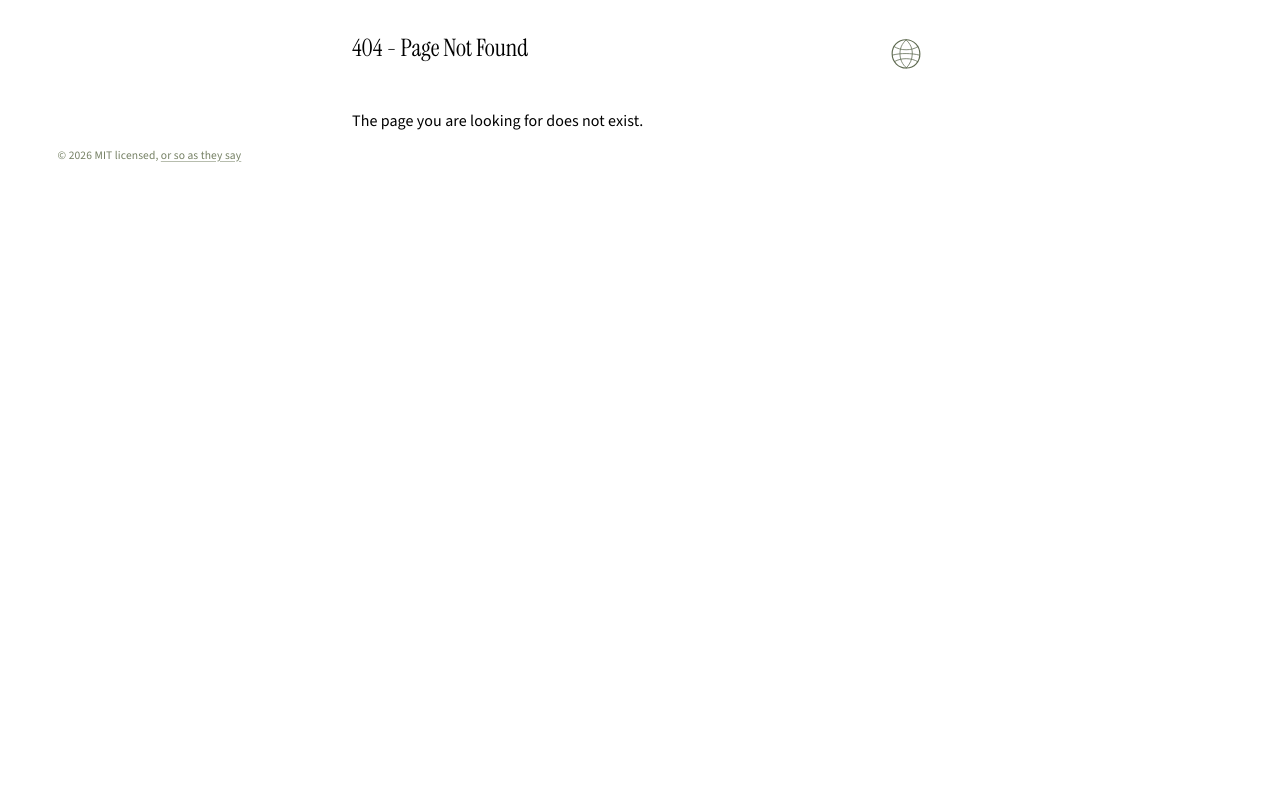
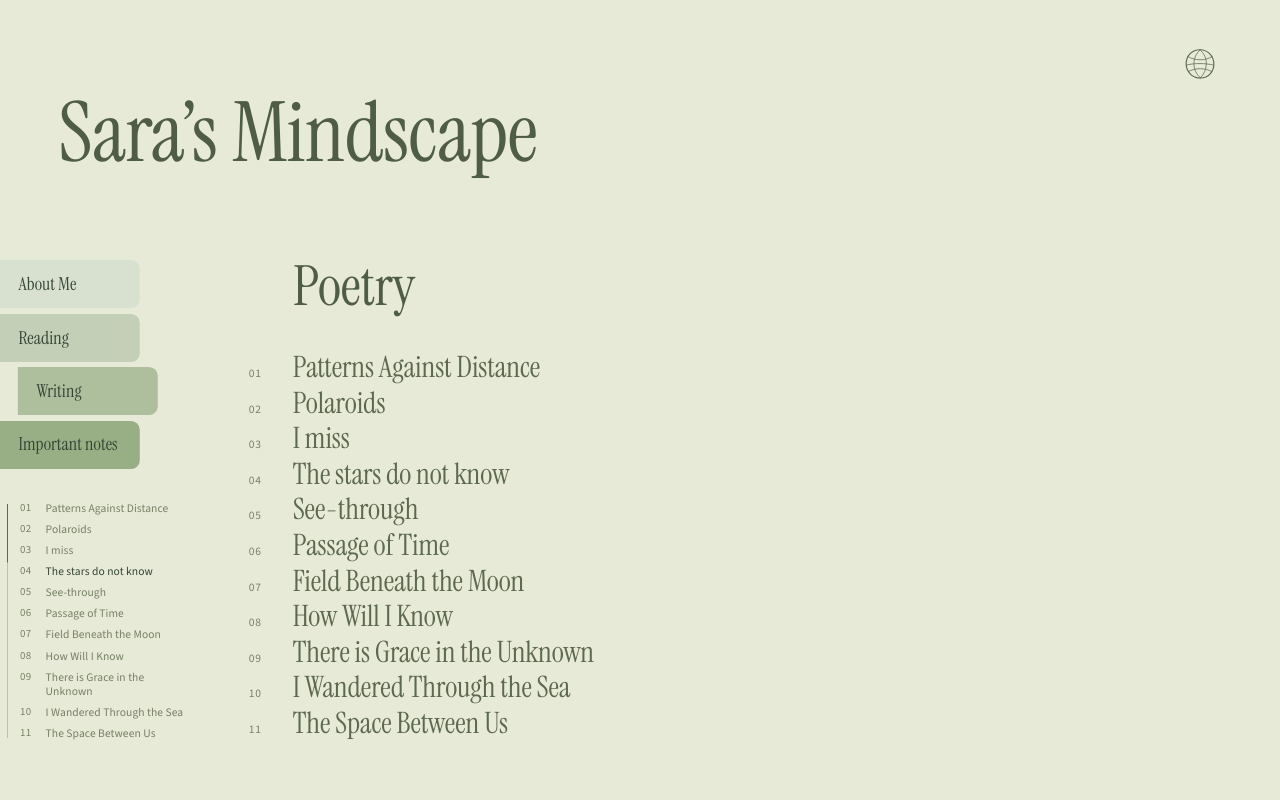
Before and after one commit to saykig/sarakim23, a Next.js app: page /writing/poetry in a window 1280 px wide. Before the commit this address had no page. Shown: the top 800 px of the page. Built offline with nearby package versions, Linux system fonts and the light colour scheme.

Commit message:
Nest poetry under writing navigation

```diff
--- a/app/components/about-section.tsx
+++ b/app/components/about-section.tsx
@@ -33,6 +33,14 @@ export function AboutSection() {
           </AccordionTrigger>
           <AccordionContent className="homepage-accordion-content">
             <article className="homepage-accordion-entry">
+              <Link
+                className="homepage-accordion-title"
+                href="/writing/poetry"
+              >
+                Poetry
+              </Link>
+            </article>
+            <article className="homepage-accordion-entry">
               <Tooltip
                 containerClassName="homepage-accordion-tooltip"
                 content="An essay about the growing distance between the people building advanced AI and the institutions expected to govern it. It asks who holds technical knowledge, who holds public authority, and what happens when those responsibilities sit in different places."
@@ -58,12 +66,6 @@ export function AboutSection() {
         </AccordionItem>
 
         <div className="homepage-accordion-item">
-          <Link className="about-trigger w-full py-0.5" href="/poetry">
-            Poetry
-          </Link>
-        </div>
-
-        <div className="homepage-accordion-item">
           <Link
             className="about-trigger w-full py-0.5"
             href="/about#important-notes"
--- a/app/components/mindscape-page.tsx
+++ b/app/components/mindscape-page.tsx
@@ -13,7 +13,6 @@ const mindscapeSections = [
   { id: 'about', label: 'About Me' },
   { id: 'reading', label: 'Reading' },
   { id: 'writing', label: 'Writing' },
-  { id: 'poetry', label: 'Poetry' },
   { id: 'important-notes', label: 'Important notes' },
 ] as const
 
@@ -52,7 +51,7 @@ export function MindscapePage({
       const hashSection = window.location.hash.slice(1)
 
       if (hashSection === 'poetry') {
-        router.replace('/poetry')
+        router.replace('/writing/poetry')
         return
       }
 
@@ -73,12 +72,7 @@ export function MindscapePage({
   const selectSection = (value: string) => {
     if (!isMindscapeSection(value)) return
 
-    if (value === 'poetry') {
-      router.push('/poetry')
-      return
-    }
-
-    if (pathname === '/poetry') {
+    if (pathname === '/writing/poetry') {
       const destination = value === 'about' ? '/about' : `/about#${value}`
       router.push(destination)
       return
@@ -131,7 +125,7 @@ export function MindscapePage({
                 ))}
               </TabsList>
             </Tabs>
-            {activeSection === 'poetry' && poetryIndex ? (
+            {activeSection === 'writing' && poetryIndex ? (
               <div className="mindscape-index-supplement">{poetryIndex}</div>
             ) : null}
           </aside>
@@ -171,33 +165,42 @@ export function MindscapePage({
                 <section
                   key="writing"
                   id="mindscape-panel-writing"
-                  className="mindscape-section"
+                  className={
+                    poetryContent
+                      ? 'mindscape-section mindscape-poetry-section'
+                      : 'mindscape-section'
+                  }
                   role="tabpanel"
                   aria-labelledby="mindscape-tab-writing"
                 >
+                  {poetryContent ? (
+                    <>
+                      <h2>Poetry</h2>
+                      {poetryContent}
+                    </>
+                  ) : (
+                    <>
                       <h2>Writing</h2>
+                      <div className="mindscape-writing-list">
+                        <article className="mindscape-writing-entry">
+                          <Link href="/writing/poetry">Poetry</Link>
+                        </article>
                         <article className="mindscape-writing-entry">
                           <a href="https://cepheus-pons.org/essays/what-we-owe-to-each-other">
                             What We Owe to Each Other
                           </a>
                           <p>
-                      An essay about the growing distance between the people
-                      building advanced AI and the institutions expected to
-                      govern it. It asks who holds technical knowledge, who
-                      holds public authority, and what happens when those
-                      responsibilities sit in different places.
+                            An essay about the growing distance between the
+                            people building advanced AI and the institutions
+                            expected to govern it. It asks who holds technical
+                            knowledge, who holds public authority, and what
+                            happens when those responsibilities sit in
+                            different places.
                           </p>
                         </article>
-                </section>,
-                <section
-                  key="poetry"
-                  id="mindscape-panel-poetry"
-                  className="mindscape-section mindscape-poetry-section"
-                  role="tabpanel"
-                  aria-labelledby="mindscape-tab-poetry"
-                >
-                  <h2>Poetry</h2>
-                  {poetryContent}
+                      </div>
+                    </>
+                  )}
                 </section>,
                 <section
                   key="important-notes"
--- a/app/global.css
+++ b/app/global.css
@@ -1422,18 +1422,14 @@ body:has(.about-page) ::selection {
 }
 
 .mindscape-tab:nth-child(2) {
-  --mindscape-tab-color: #ccd9c2;
+  --mindscape-tab-color: #c3d0b7;
 }
 
 .mindscape-tab:nth-child(3) {
-  --mindscape-tab-color: #becdb2;
+  --mindscape-tab-color: #aebf9e;
 }
 
 .mindscape-tab:nth-child(4) {
-  --mindscape-tab-color: #adbfa0;
-}
-
-.mindscape-tab:nth-child(5) {
   --mindscape-tab-color: #98ae84;
 }
 
@@ -1530,6 +1526,10 @@ body:has(.about-page) ::selection {
   margin-top: 0.65rem;
 }
 
+.mindscape-writing-entry + .mindscape-writing-entry {
+  margin-top: 1.15rem;
+}
+
 .mindscape-page .home-globe-nav {
   position: fixed;
   z-index: 12;
@@ -1558,7 +1558,8 @@ body:has(.about-page) ::selection {
 }
 
 @media (min-width: 761px) and (max-width: 1023px) {
-  body:has(.soft-atlas-page) {
+  body:has(.soft-atlas-page),
+  body:has(.about-page) {
     margin-inline: auto !important;
   }
 }
--- a/app/poetry/page.tsx
+++ b/app/poetry/page.tsx
@@ -1,36 +1,5 @@
-import type { Metadata } from 'next'
-import { Libre_Baskerville } from 'next/font/google'
-import { MindscapePage } from '@/app/components/mindscape-page'
-import {
-  PoetryNavigationProvider,
-  PoetryReadingRoom,
-  PoetrySideIndex,
-} from '@/app/components/poetry-reading-room'
-import { poems } from '@/app/data/poems'
-
-const poetrySerif = Libre_Baskerville({
-  subsets: ['latin'],
-  weight: '400',
-  style: ['normal', 'italic'],
-  variable: '--font-poetry-serif',
-  display: 'swap',
-})
-
-export const metadata: Metadata = {
-  title: 'Poetry',
-  description: 'A continuous reading room for poetry by Sara Kim.',
-  alternates: { canonical: '/poetry' },
-}
+import { permanentRedirect } from 'next/navigation'
 
 export default function PoetryPage() {
-  return (
-    <PoetryNavigationProvider poems={poems}>
-      <MindscapePage
-        initialSection="poetry"
-        className={poetrySerif.variable}
-        poetryIndex={<PoetrySideIndex />}
-        poetryContent={<PoetryReadingRoom poems={poems} />}
-      />
-    </PoetryNavigationProvider>
-  )
+  permanentRedirect('/writing/poetry')
 }
--- a/app/sitemap.ts
+++ b/app/sitemap.ts
@@ -12,10 +12,12 @@ export default async function sitemap() {
     lastModified: post.metadata.publishedAt,
   }))
 
-  let routes = ['', '/about', '/poetry', '/blog', ...memoryRoutes].map((route) => ({
-    url: `${baseUrl}${route}`,
-    lastModified: new Date().toISOString().split('T')[0],
-  }))
+  let routes = ['', '/about', '/writing/poetry', '/blog', ...memoryRoutes].map(
+    (route) => ({
+      url: `${baseUrl}${route}`,
+      lastModified: new Date().toISOString().split('T')[0],
+    })
+  )
 
   return [...routes, ...blogs]
 }
--- /dev/null
+++ b/app/writing/poetry/page.tsx
@@ -0,0 +1,36 @@
+import type { Metadata } from 'next'
+import { Libre_Baskerville } from 'next/font/google'
+import { MindscapePage } from '@/app/components/mindscape-page'
+import {
+  PoetryNavigationProvider,
+  PoetryReadingRoom,
+  PoetrySideIndex,
+} from '@/app/components/poetry-reading-room'
+import { poems } from '@/app/data/poems'
+
+const poetrySerif = Libre_Baskerville({
+  subsets: ['latin'],
+  weight: '400',
+  style: ['normal', 'italic'],
+  variable: '--font-poetry-serif',
+  display: 'swap',
+})
+
+export const metadata: Metadata = {
+  title: 'Poetry',
+  description: 'A continuous reading room for poetry by Sara Kim.',
+  alternates: { canonical: '/writing/poetry' },
+}
+
+export default function PoetryPage() {
+  return (
+    <PoetryNavigationProvider poems={poems}>
+      <MindscapePage
+        initialSection="writing"
+        className={poetrySerif.variable}
+        poetryIndex={<PoetrySideIndex />}
+        poetryContent={<PoetryReadingRoom poems={poems} />}
+      />
+    </PoetryNavigationProvider>
+  )
+}
```
Lines whose indentation alone changed are shown as unchanged.
